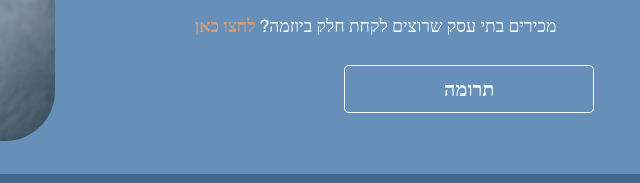
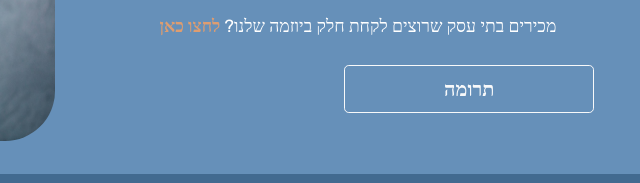
Before and after one commit to noamkanonich/weHelp, a plain HTML site: page index.html in a window 1280 px wide. Shown: the part 406-589 px from the top of the page, 570-1210 px from the left. Drawn offline with nearby package versions, Linux system fonts and the light colour scheme; a script that the page names is missing.

Commit message:
seventh commit

```diff
--- a/index.html
+++ b/index.html
@@ -145,7 +145,7 @@
               <p dir="rtl" style="color:white; text-align: right;">במטרה לעזור ולתרום לצוותים הרפואיים ולבתי עסק בתקופת נגיף הקורונה, הקמנו את המיזם weHelp.
             </br>
               <strong>מטרת המיזם</strong> - ביצוע הזמנת ארוחות חמות מבתי עסק בתחום המזון והמסעדנות שנפגעו מהשלכות נגיף הקורונה ולשלוח אותן לצוותים הרפואיים בבתי החולים.</p>
-              <p dir="rtl" style="color:white; text-align: right;"> מכירים בתי עסק שרוצים לקחת חלק ביוזמה? <a href="mailto:israelwehelp@gmail.com" style="color: #dd9d71;"><strong>לחצו כאן</strong></a></p>
+              <p dir="rtl" style="color:white; text-align: right;"> מכירים בתי עסק שרוצים לקחת חלק ביוזמה שלנו? <a href="mailto:israelwehelp@gmail.com" style="color: #dd9d71;"><strong>לחצו כאן</strong></a></p>
             <a href="#donation" class="btn btn-outline-light btn-lg donate-button" role="button" style="font-family: 'Rubik'; font-weight: bold;">תרומה</a>
           </div>
         </div>
```
